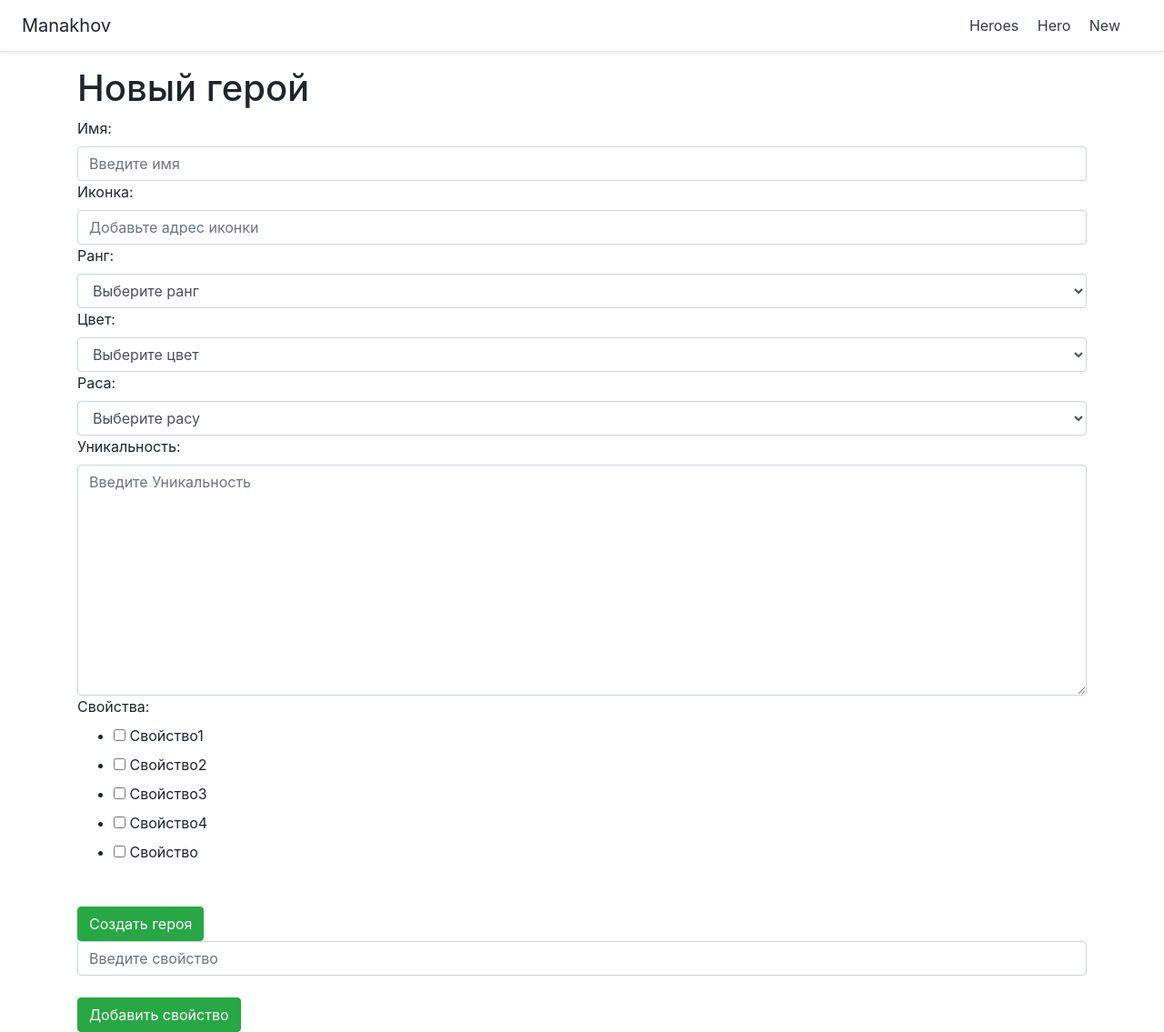
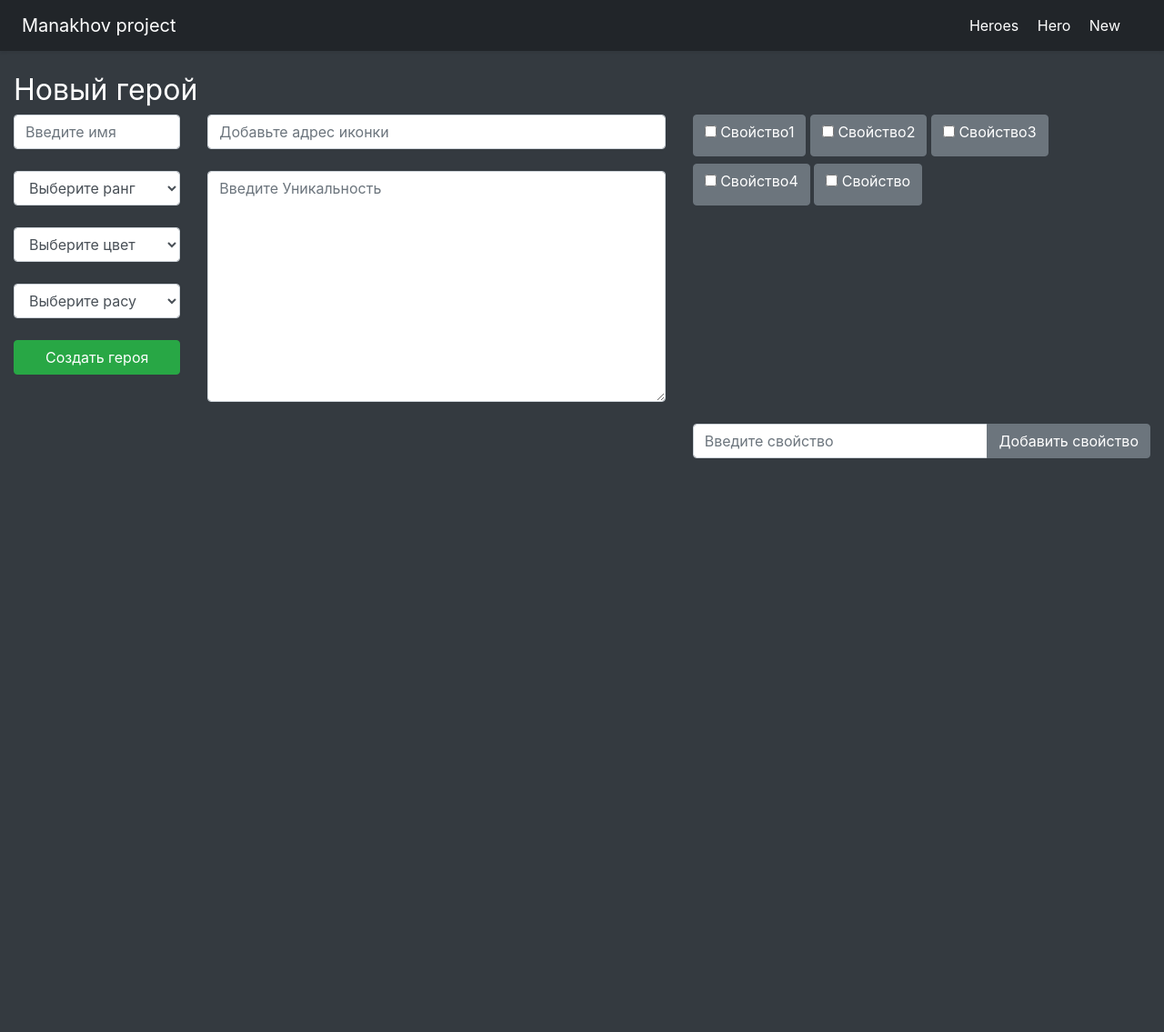
Before and after one commit to Manakhov/7dsgc-wiki, a Django app: page /new in a window 1280 px wide. Shown: the whole page at 91% size. After the commit the page ends 504 px from the top, so only its background shows below. Run offline with Django 3.2, Linux system fonts and the light colour scheme; data comes from the database, SQL or seed files in the repository; both versions use the stored data as it was after the commit; some libraries are stand-ins or nearby versions.

Commit message:
New Hero page is ready

```diff
--- a/sdsgc_wiki/main/models.py
+++ b/sdsgc_wiki/main/models.py
@@ -36,7 +36,7 @@ class Heroes(models.Model):
 
 
 class Properties(models.Model):
-    name = models.CharField('Название', max_length=50)
+    name = models.CharField('Название', max_length=50, unique=True)
 
     def __str__(self):
         return self.name
--- a/sdsgc_wiki/main/templates/main/base.html
+++ b/sdsgc_wiki/main/templates/main/base.html
@@ -9,16 +9,18 @@
     <link rel="stylesheet" href="https://stackpath.bootstrapcdn.com/bootstrap/4.5.2/css/bootstrap.min.css">
 </head>
 <body>
-    <div class="d-flex flex-column flex-md-row align-items-center p-3 px-md-4 mb-3 bg-white border-bottom shadow-sm">
-      <h5 class="my-0 mr-md-auto font-weight-normal">Manakhov</h5>
-      <nav class="my-2 my-md-0 mr-md-3">
-          <a class="p-2 text-dark" href="{% url 'all_heroes' %}">Heroes</a>
-          <a class="p-2 text-dark" href="{% url 'one_hero' %}">Hero</a>
-          <a class="p-2 text-dark" href="{% url 'new_hero' %}">New</a>
-      </nav>
-    </div>
-    <div class="container">
-        {% block body%}{% endblock%}
+    <div class="container-fluid bg-dark text-white min-vh-100 p-0">
+        <div class="d-flex flex-column flex-md-row align-items-center p-3 px-md-4 text-white shadow-sm" style="background-color: #212529">
+          <h5 class="my-0 mr-md-auto font-weight-normal">Manakhov project</h5>
+          <nav class="my-2 my-md-0 mr-md-3">
+              <a class="p-2 text-white" href="{% url 'all_heroes' %}">Heroes</a>
+              <a class="p-2 text-white" href="{% url 'one_hero' %}">Hero</a>
+              <a class="p-2 text-white" href="{% url 'new_hero' %}">New</a>
+          </nav>
+        </div><br>
+        <div class="container-fluid">
+            {% block body%}{% endblock%}
+        </div>
     </div>
 </body>
 </html>
--- a/sdsgc_wiki/main/templates/main/new_hero.html
+++ b/sdsgc_wiki/main/templates/main/new_hero.html
@@ -1,19 +1,44 @@
 {% extends 'main/base.html' %}
 
 {% block title %}
-Seven deadly sins: grand cross
+{{ title }}
 {% endblock %}
 
 {% block body %}
-    <h1>Новый герой</h1>
+    <h2 class="font-weight-normal">Новый герой</h2>
     <form method="post">
         {% csrf_token %}
-        {{ heroes_form }}<br>
-        <button type="submit" name="add_hero" class="btn btn-success">Создать героя</button><br>
+        <div class="row">
+            <div class="col-md-2">
+                {{ heroes_form.name }}<br>
+                {{ heroes_form.rank }}<br>
+                {{ heroes_form.color }}<br>
+                {{ heroes_form.race }}<br>
+                <button type="submit" name="add_hero" class="btn btn-success btn-block">Создать героя</button><br>
+            </div>
+            <div class="col-md-5">
+                {{ heroes_form.icon }}<br>
+                {{ heroes_form.uniqueness }}<br>
+            </div>
+            <div class="col-md-5">
+                {% for prop in heroes_form.properties %}
+                    <label class="btn btn-secondary">{{ prop }}</label>
+                {% endfor %}
+                <br>
+            </div>
+        </div>
     </form>
-    <form method="post">
-        {% csrf_token %}
-        {{ properties_form.name }}<br>
-        <button type="submit" name="add_property" class="btn btn-success">Добавить свойство</button><br>
-    </form>
+    <div class="row justify-content-end">
+        <div class="col-md-5">
+            <form method="post">
+                {% csrf_token %}
+                <div class="input-group mb-3">
+                    {{ properties_form.name }}
+                    <div class="input-group-append">
+                        <button type="submit" name="add_property" class="btn btn-secondary">Добавить свойство</button>
+                    </div>
+                </div>
+            </form>
+        </div>
+    </div>
 {% endblock %}
--- a/sdsgc_wiki/main/views.py
+++ b/sdsgc_wiki/main/views.py
@@ -1,6 +1,6 @@
 from django.shortcuts import render, redirect
 from django.utils import timezone
-from .models import Heroes
+from .models import Heroes, Properties
 from .forms import HeroesForm, PropertiesForm
 
 
@@ -8,10 +8,12 @@ def all_heroes(request):
     heroes_R = Heroes.objects.filter(rank='R').order_by('name')
     heroes_SR = Heroes.objects.filter(rank='SR').order_by('name')
     heroes_SSR = Heroes.objects.filter(rank='SSR').order_by('name')
+    properties = Properties.objects.order_by('name')
     context = {'title': 'All heroes from 7dsgc',
                'heroes_R': heroes_R,
                'heroes_SR': heroes_SR,
                'heroes_SSR': heroes_SSR,
+               'properties': properties
                }
     return render(request, 'main/all_heroes.html', context)
 
@@ -34,7 +36,8 @@ def new_hero(request):
             return redirect('new_hero')
     heroes_form = HeroesForm()
     properties_form = PropertiesForm()
-    context = {'heroes_form': heroes_form,
+    context = {'title': 'Create new hero',
+               'heroes_form': heroes_form,
                'properties_form': properties_form,
                }
     return render(request, 'main/new_hero.html', context)
```
Also changed, not shown: sdsgc_wiki/main/templates/main/all_heroes.html (+9 -1 lines), sdsgc_wiki/db.sqlite3, sdsgc_wiki/main/migrations/0013_auto_20210202_1726.py (added).
